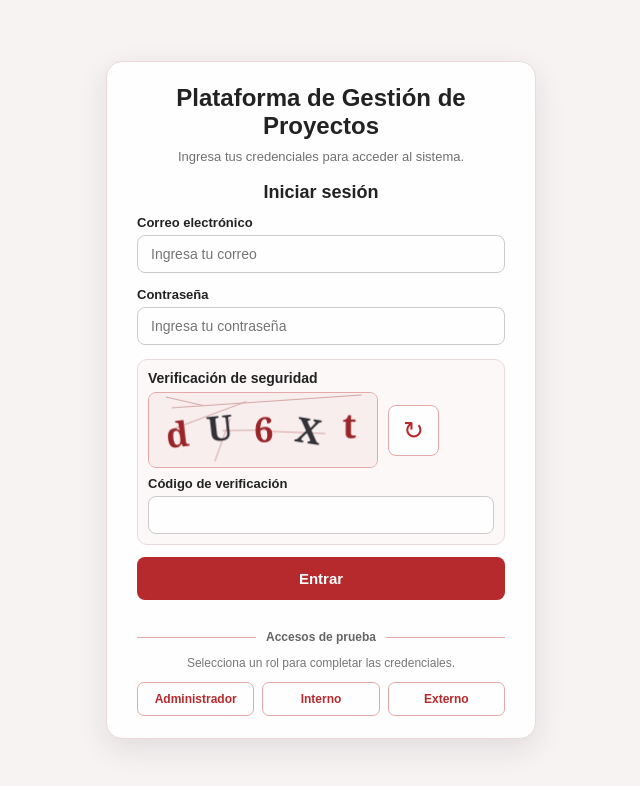
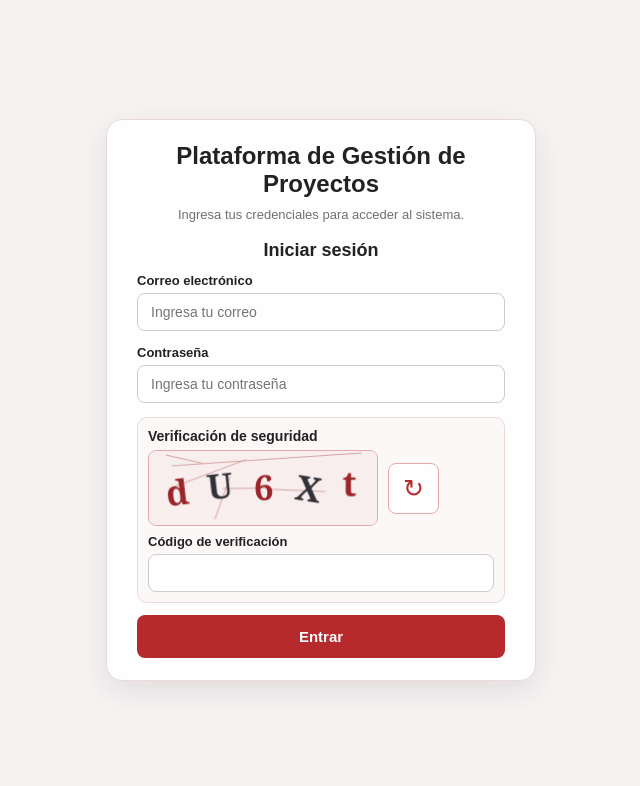
Before and after one commit to Paola-Rosado/PlataformaGestionProyectos, a Vue app: page / in a window 1280 px wide. Shown: the top 786 px of the page, without its empty margins (319-959 px from the left). Built offline with nearby package versions, Linux system fonts and the light colour scheme.

Commit message:
Eliminación de botones de acceso de prueba

```diff
--- a/src/components/LoginComponent.vue
+++ b/src/components/LoginComponent.vue
@@ -1014,53 +1014,6 @@ const iniciarSesion = (): void => {
            7. ACCESOS DE PRUEBA
       ================================================= -->
 
-      <section class="accesos-prueba">
-
-        <!-- Separador -->
-        <div class="separador">
-
-          <span></span>
-
-          <p>
-            Accesos de prueba
-          </p>
-
-          <span></span>
-
-        </div>
-
-        <p class="ayuda">
-          Selecciona un rol para completar las credenciales.
-        </p>
-
-        <!-- BOTONES DE ROLES -->
-        <div class="botones-roles">
-
-          <!-- ADMINISTRADOR -->
-          <button
-            type="button"
-            @click="llenarCredenciales('Administrador')"
-          >
-            Administrador
-          </button>
-
-          <!-- INTERNO -->
-          <button
-            type="button"
-            @click="llenarCredenciales('Interno')"
-          >
-            Interno
-          </button>
-
-          <!-- EXTERNO -->
-          <button
-            type="button"
-            @click="mostrarUsuariosExternos"
-          >
-            Externo
-          </button>
-
-        </div>
 
 
         <!-- ============================================
@@ -1098,7 +1051,7 @@ const iniciarSesion = (): void => {
 
       </section>
 
-    </section>
+
 
   </main>
 
```
